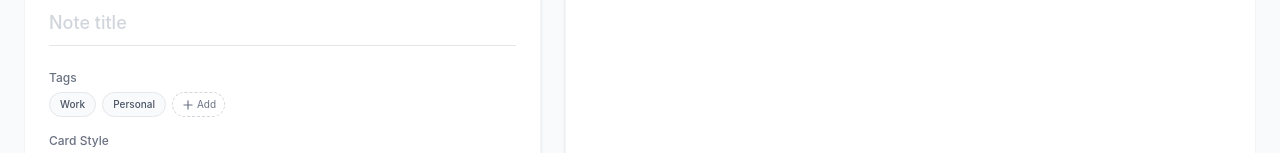
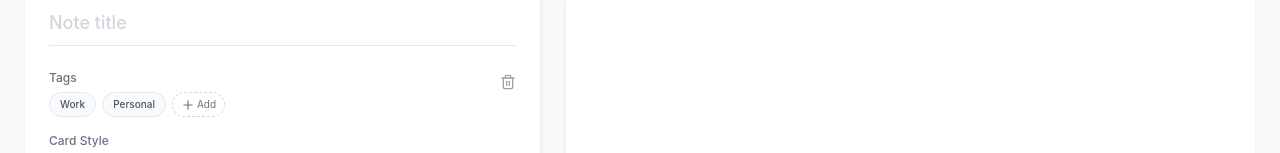
Before and after one commit to byllzz/qwicknotes, a React (Vite) app: page / in a window 1280 px wide. Shown: the part 215-368 px from the top of the page. Built offline with nearby package versions, Linux system fonts and the light colour scheme.

Commit message:
git commit -m "Add manage tags popup with single and bulk delete"

```diff
--- a/src/components/features/NewNote/NoteEditor.jsx
+++ b/src/components/features/NewNote/NoteEditor.jsx
@@ -15,6 +15,7 @@ import {
   Check,
   Plus,
   X,
+  Trash2,
 } from 'lucide-react';
 
 const BG_COLORS = [
@@ -75,6 +76,8 @@ const NoteEditor = ({
   newTagName,
   setNewTagName,
   handleCreateTag,
+  onDeleteTag,
+  onDeleteAllTags, // New Props
   onSave,
   isTyping,
   isEditing,
@@ -84,10 +87,16 @@ const NoteEditor = ({
   const [showPicker, setShowPicker] = useState(false);
   const pickerRef = useRef(null);
 
+  const [isManageTagsOpen, setIsManageTagsOpen] = useState(false);
+  const manageTagsRef = useRef(null);
+
   useEffect(() => {
     const handleClickOutside = event => {
       if (pickerRef.current && !pickerRef.current.contains(event.target)) {
         setShowPicker(false);
+      }
+      if (manageTagsRef.current && !manageTagsRef.current.contains(event.target)) {
+        setIsManageTagsOpen(false);
       }
     };
     document.addEventListener('mousedown', handleClickOutside);
@@ -154,10 +163,12 @@ const NoteEditor = ({
         className={`w-full text-lg font-medium text-gray-800 placeholder-gray-300 bg-transparent border-b pb-2 mb-6 focus:outline-none focus:border-gray-400 transition-colors ${isEditing ? 'border-blue-400' : 'border-gray-200'}`}
       />
 
-      {/* Tags Section (Now with popup) */}
-      <div className="mb-4 relative">
+      {/* Tags Section with Management */}
+      <div className="mb-4 relative" ref={manageTagsRef}>
         <span className="text-xs text-gray-500 font-medium block mb-1.5">Tags</span>
-        <div className="flex flex-wrap gap-1.5 items-center">
+        <div className="flex flex-wrap gap-1.5 items-center pr-8">
+          {' '}
+          {/* Added pr-8 for space */}
           {allTags.map(tag => (
             <button
               key={tag}
@@ -173,8 +184,6 @@ const NoteEditor = ({
               {tag}
             </button>
           ))}
-
-          {/* New "Add Tag" Button */}
           <button
             onClick={() => setIsCreatingTag(!isCreatingTag)}
             className="flex items-center gap-0.5 px-2 py-1 rounded-full border border-dashed border-gray-300 text-[10px] text-gray-500 hover:text-gray-800 hover:bg-gray-50 transition-colors"
@@ -183,7 +192,15 @@ const NoteEditor = ({
           </button>
         </div>
 
-        {/* NEW: Create Tag Popup (opening below the Add button) */}
+        {/* Manage Tags Trigger (Trash Icon) */}
+        <button
+          onClick={() => setIsManageTagsOpen(!isManageTagsOpen)}
+          className="absolute right-0 top-0 text-gray-400 hover:text-red-500 transition-colors mt-1"
+        >
+          <Trash2 size={16} />
+        </button>
+
+        {/* Create Tag Popup */}
         {isCreatingTag && (
           <div className="absolute top-full left-0 mt-2 z-20 bg-white border border-gray-200 rounded-lg shadow-lg p-3 w-48 animate-in fade-in zoom-in-95 duration-100">
             <div className="flex items-center justify-between mb-1.5">
@@ -212,6 +229,51 @@ const NoteEditor = ({
               className="w-full py-1 bg-black text-white text-[10px] font-medium rounded hover:bg-gray-800 transition-colors"
             >
               Create
+            </button>
+          </div>
+        )}
+
+        {/* Manage Tags Popup */}
+        {isManageTagsOpen && (
+          <div className="absolute right-0 top-full mt-2 z-20 bg-white border border-gray-200 rounded-lg shadow-lg p-3 w-56 animate-in fade-in zoom-in-95 duration-100">
+            <p className="text-[10px] font-bold text-gray-400 uppercase tracking-wider mb-2">
+              Manage Tags
+            </p>
+            <div className="max-h-40 overflow-y-auto flex flex-col gap-1.5 mb-3">
+              {allTags.length === 0 ? (
+                <p className="text-[10px] text-gray-400 italic text-center">No tags created yet.</p>
+              ) : (
+                allTags.map(tag => (
+                  <div
+                    key={tag}
+                    className="flex items-center justify-between bg-gray-50 px-2 py-1 rounded"
+                  >
+                    <span className="text-[10px] font-medium text-gray-700">#{tag}</span>
+                    <button
+                      onClick={() => {
+                        onDeleteTag(tag);
+                        setIsManageTagsOpen(false);
+                      }}
+                      className="text-gray-400 hover:text-red-500 transition-colors"
+                    >
+                      <X size={12} />
+                    </button>
+                  </div>
+                ))
+              )}
+            </div>
+            <button
+              onClick={() => {
+                if (
+                  window.confirm('Delete all tags? This will remove them from all saved notes.')
+                ) {
+                  onDeleteAllTags();
+                  setIsManageTagsOpen(false);
+                }
+              }}
+              className="w-full py-1.5 bg-red-50 text-red-600 text-[10px] font-medium rounded hover:bg-red-100 transition-colors flex items-center justify-center gap-1"
+            >
+              <Trash2 size={12} /> Delete All
             </button>
           </div>
         )}
--- a/src/components/layout/Dashboard.jsx
+++ b/src/components/layout/Dashboard.jsx
@@ -38,7 +38,6 @@ const Dashboard = () => {
   const [isDeleteModalOpen, setIsDeleteModalOpen] = useState(false);
   const [noteToDelete, setNoteToDelete] = useState(null);
 
-  // Moved Tag Creation State here
   const [isCreatingTag, setIsCreatingTag] = useState(false);
   const [newTagName, setNewTagName] = useState('');
 
@@ -63,7 +62,6 @@ const Dashboard = () => {
     }
   }, []);
 
-  // Handle Create Tag logic
   const handleCreateTag = () => {
     const trimmed = newTagName.trim();
     if (trimmed && !allTags.includes(trimmed)) {
@@ -71,6 +69,37 @@ const Dashboard = () => {
     }
     setNewTagName('');
     setIsCreatingTag(false);
+  };
+
+  // Delete a single tag globally
+  const handleDeleteGlobalTag = tagToDelete => {
+    // 1. Remove from the global list
+    setAllTags(prev => prev.filter(t => t !== tagToDelete));
+    // 2. Remove from all existing saved notes
+    setNotes(prevNotes =>
+      prevNotes.map(n => ({
+        ...n,
+        tags: n.tags ? n.tags.filter(t => t !== tagToDelete) : [],
+      })),
+    );
+    // 3. Remove from the active editor draft if currently selected
+    if (tags.includes(tagToDelete)) {
+      setEditorTags(tags.filter(t => t !== tagToDelete));
+    }
+    // 4. Clear the tag filter if it was filtering on this deleted tag
+    if (filterTag === tagToDelete) setFilterTag(null);
+  };
+
+  // Delete all tags globally
+  const handleDeleteAllGlobalTags = () => {
+    // 1. Clear the global list
+    setAllTags([]);
+    // 2. Clear tags from all existing saved notes
+    setNotes(prevNotes => prevNotes.map(n => ({ ...n, tags: [] })));
+    // 3. Clear tags from the active editor draft
+    setEditorTags([]);
+    // 4. Clear the tag filter
+    setFilterTag(null);
   };
 
   const filteredNotes = notes.filter(note => {
@@ -223,12 +252,13 @@ const Dashboard = () => {
             tags={tags}
             setTags={setEditorTags}
             allTags={allTags}
-            // Pass the Tag creation props down to the Editor
             isCreatingTag={isCreatingTag}
             setIsCreatingTag={setIsCreatingTag}
             newTagName={newTagName}
             setNewTagName={setNewTagName}
             handleCreateTag={handleCreateTag}
+            onDeleteTag={handleDeleteGlobalTag} // Pass delete single
+            onDeleteAllTags={handleDeleteAllGlobalTags} // Pass delete all
             onSave={handleSaveNote}
             isTyping={isTyping}
             isEditing={!!editingId}
```
